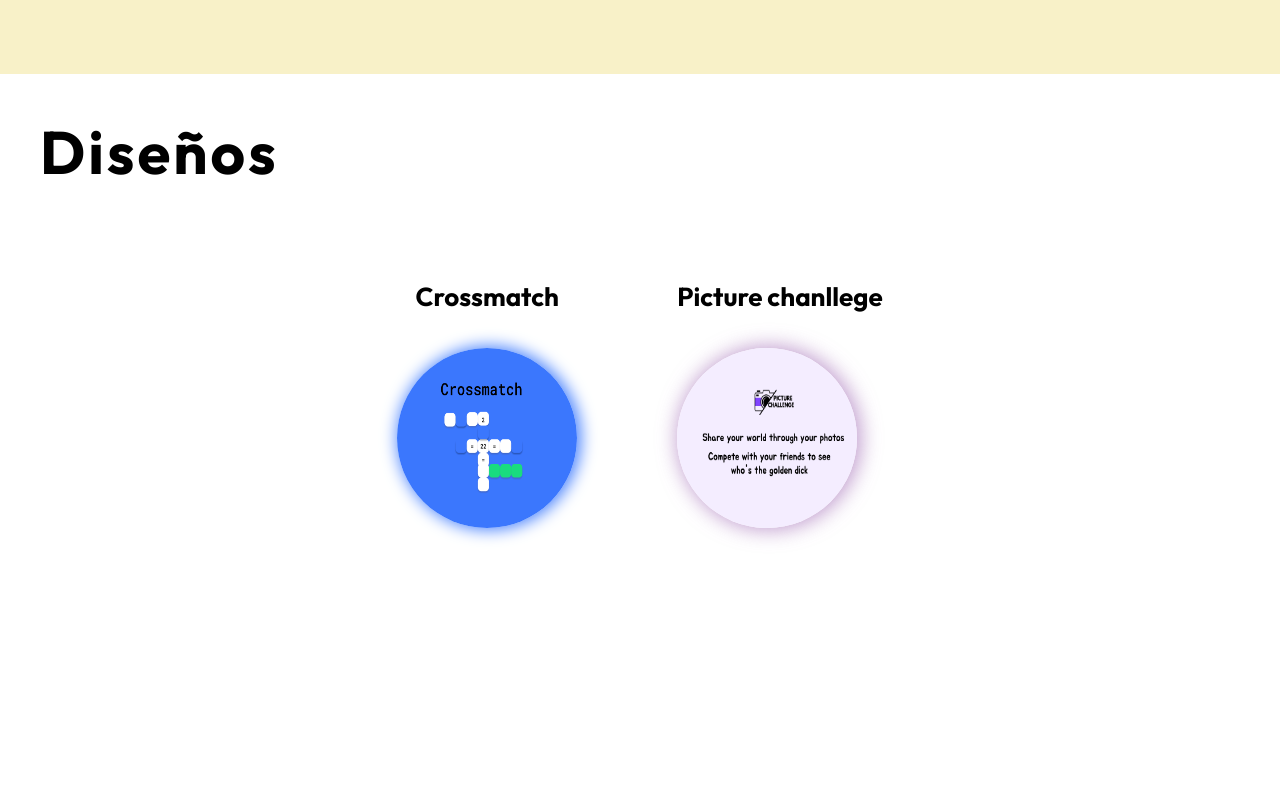
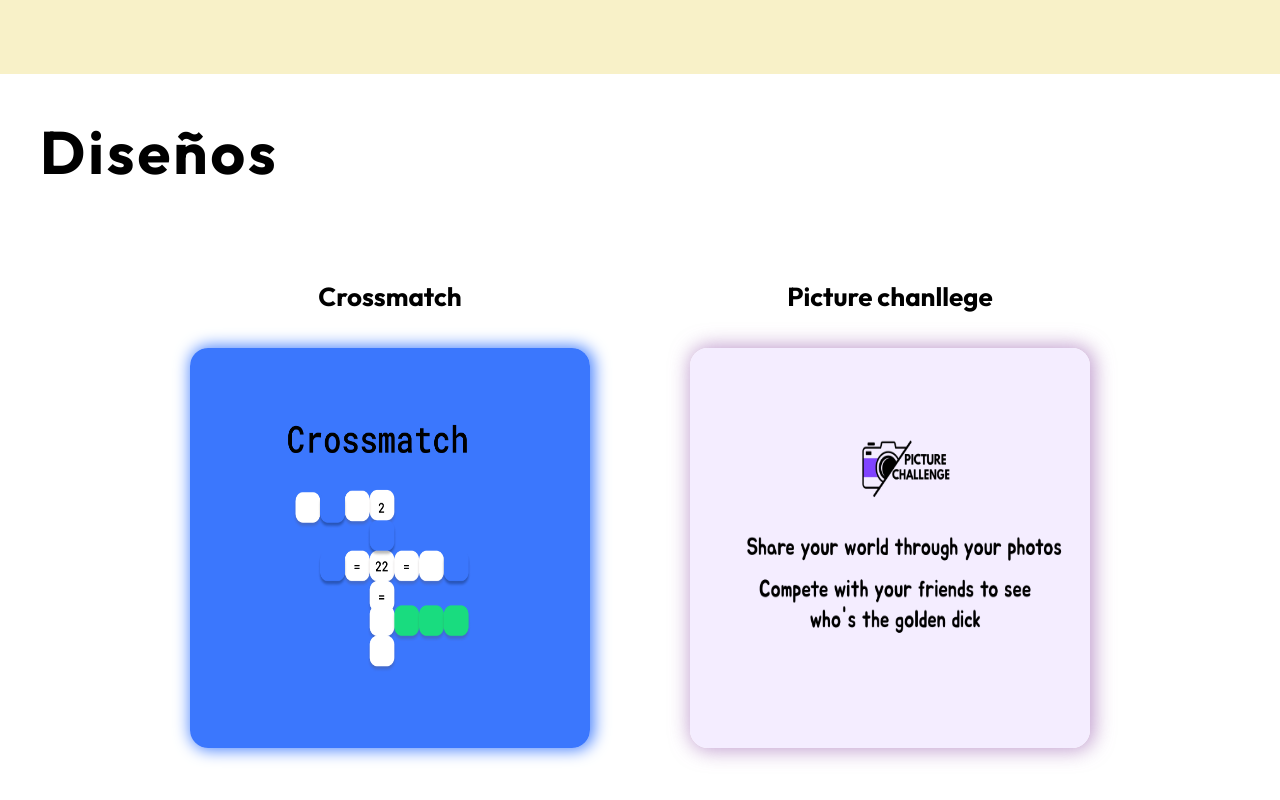
Before and after one commit to devkaleth/kalethdd, an Astro site: page / in a window 1280 px wide. Shown: the part 2326-3126 px from the top of the page. Built offline with nearby package versions, Linux system fonts and the light colour scheme; Astro itself is replaced by a stand-in of ours.

Commit message:
[ wip ] - section style

```diff
--- a/src/components/Design/style.module.css
+++ b/src/components/Design/style.module.css
@@ -25,11 +25,12 @@
       }
 
       & img {
-        border-radius: 100%;
-        height: 180px;
+        border-radius: 18px;
+        height: 400px;
         image-orientation: from-image;
-        width: 180px;
+        width: 400px;
         box-shadow: 2px 0px 20px 2px #9558ab99;
+        corner-shape: scoop;
       }
     }
   }
```
